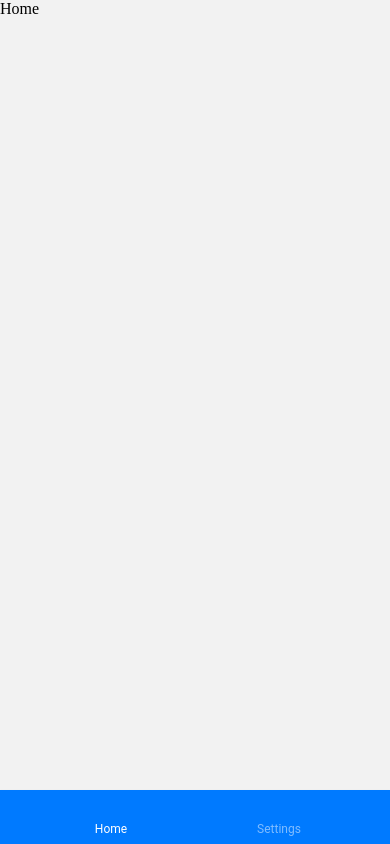
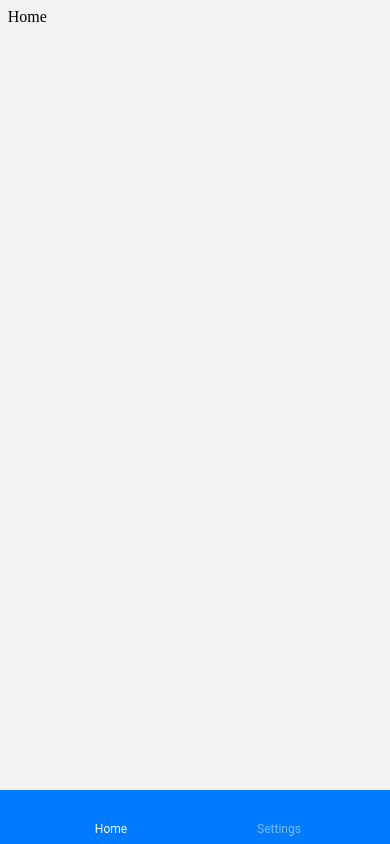
Before and after one commit to malee31/Ready-Set-Go-App, a React Native app: screen /Home in a window 390 px wide. Built offline with nearby package versions, Linux system fonts and the light colour scheme.

Commit message:
Screen component for basic padding

```diff
--- a/App.js
+++ b/App.js
@@ -14,8 +14,10 @@ const theme = {
 };
 
 export default function App() {
-	return (<PaperProvider theme={theme}>
+	return (
+		<PaperProvider theme={theme}>
 			<StatusBar style="auto"/>
 			<TabNavigator/>
-		</PaperProvider>);
+		</PaperProvider>
+	);
 }
--- /dev/null
+++ b/src/components/Screen.js
@@ -0,0 +1,17 @@
+import React from "react";
+import { StyleSheet, View } from "react-native";
+
+const { screenStyles } = StyleSheet.create({
+	screenStyles: {
+		paddingHorizontal: "2%",
+		paddingVertical: "2%"
+	}
+});
+
+export default function Screen({ children }) {
+	return (
+		<View style={screenStyles}>
+			{children}
+		</View>
+	);
+};
--- a/src/pages/MockPage.js
+++ b/src/pages/MockPage.js
@@ -1,10 +1,10 @@
 import React from "react";
-import { View } from "react-native";
+import Screen from "../components/Screen";
 
 export default function MockPage(content) {
 	return () => (
-		<View>
+		<Screen>
 			{content}
-		</View>
+		</Screen>
 	);
 };
```
Also changed, not shown: src/pages/Home.js (+11 -1 lines).
